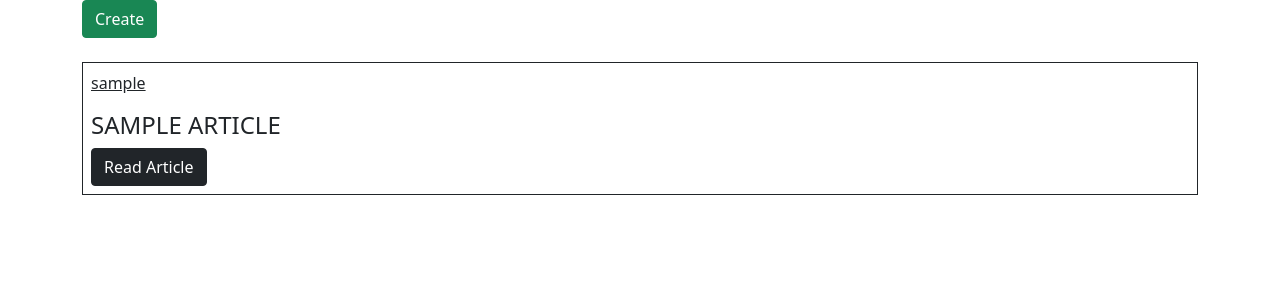
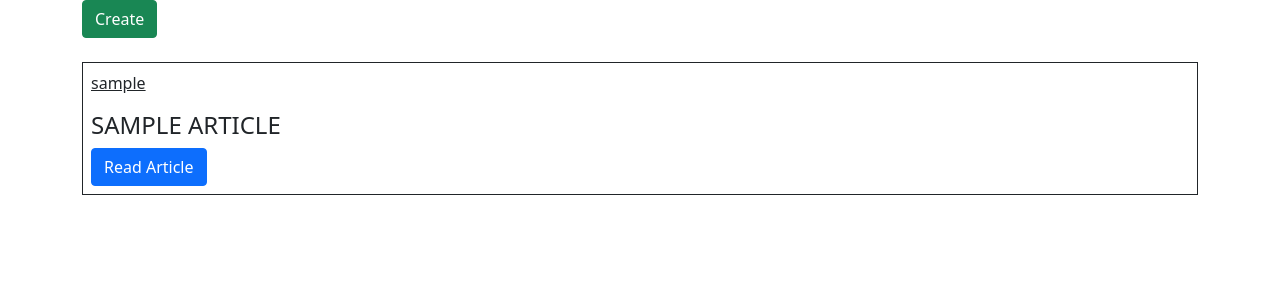
Before and after one commit to tigrplus/tigrblog, a Flask app: page / in a window 1280 px wide. Shown: the part 94-394 px from the top of the page. Run offline with Flask 2, Linux system fonts and the light colour scheme; a user stored in the database is signed in; a database or web service that is not in the repository returns one stand-in record (values such as "Sample title"); some libraries are stand-ins or nearby versions.

Commit message:
[STYLES] Change read article button to btn-primary

```diff
--- a/templates/index.html
+++ b/templates/index.html
@@ -23,7 +23,7 @@ Home
                 <h4 class="font-weight-bold">{{ title|upper }}</h4>
 
                 <!-- notice here, in url_for, we have second parameter to accept -->
-                <a class="btn btn-dark" href="{{ url_for('read', username=user_name, article_id=article_id) }}">Read Article</a>
+                <a class="btn btn-primary" href="{{ url_for('read', username=user_name, article_id=article_id) }}">Read Article</a>
 
                 <!-- only let logged in user see the edit and delete -->
                 {% if user_name == session.get('username') %}
```
